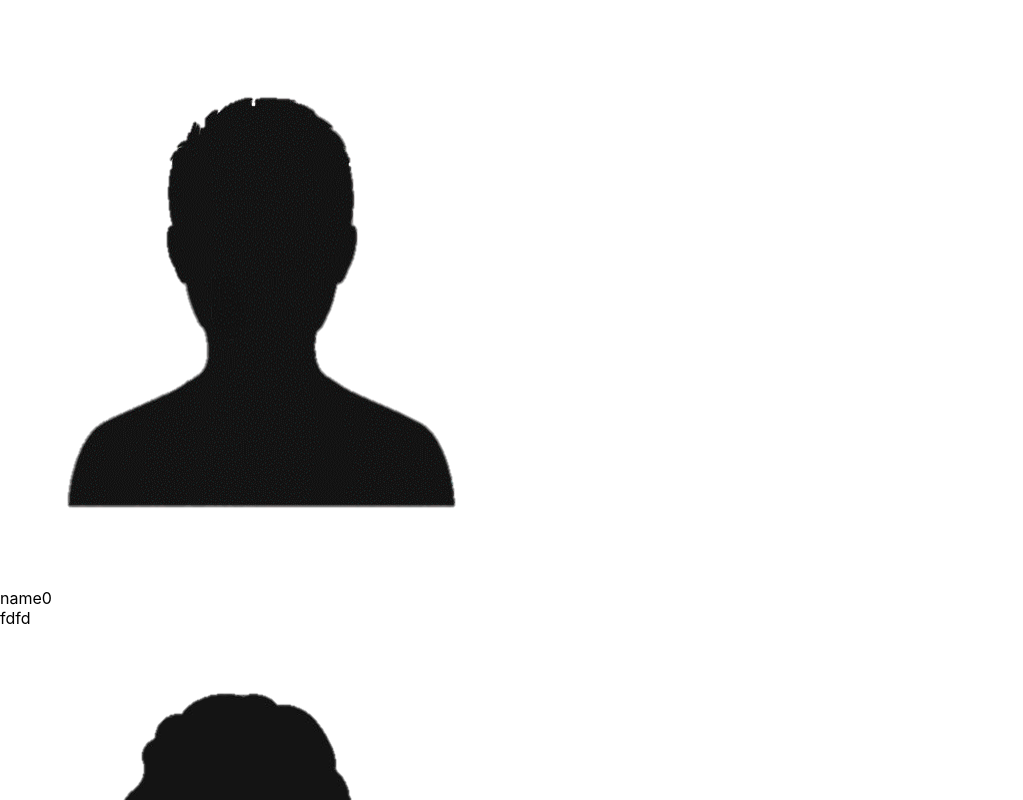
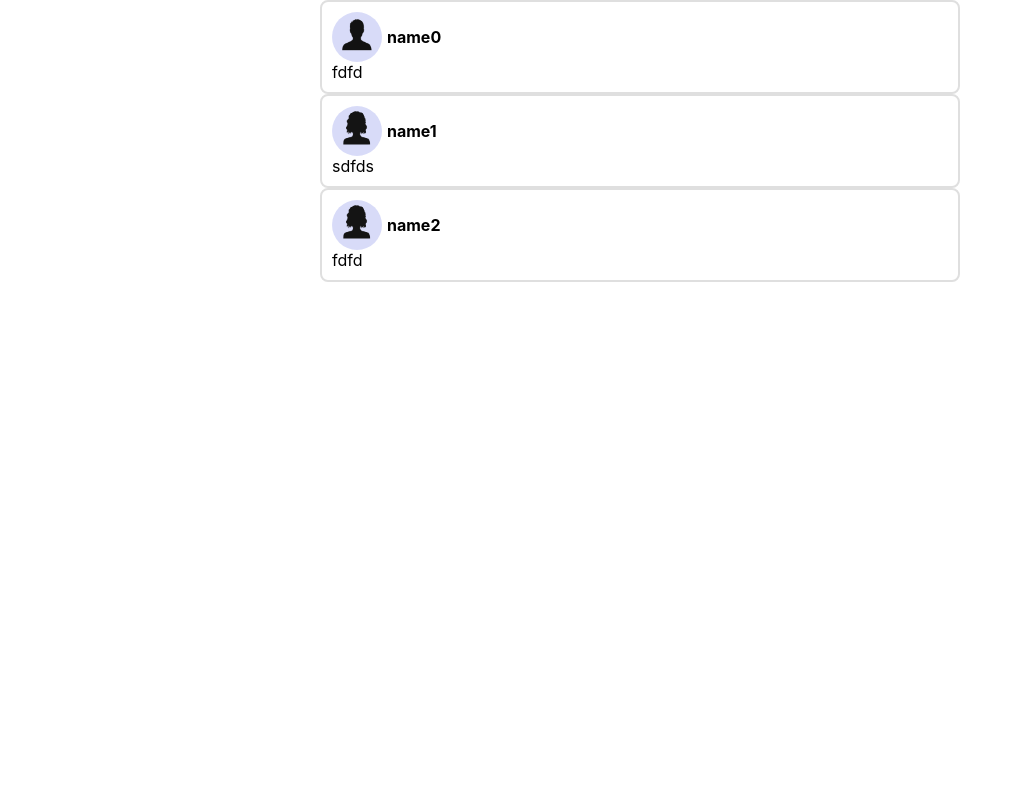
Before and after one commit to eliyahu119/mySocialNetworkFrontEnd, a React (Create React App) app: page / in a window 1280 px wide. Shown: the top 800 px of the page, without its empty margins (0-1023 px from the left). Built offline with nearby package versions, Linux system fonts and the light colour scheme.

Commit message:
added the css to the mainpage  and the tweets

```diff
--- a/src/App.css
+++ b/src/App.css
@@ -1,38 +1,50 @@
-.App {
-  text-align: center;
+
+:root {
+  --imgSize:50px;
+  --second-color: #ff7;
+}
+/*TODO NEED TO Edjust the text size to the size of the website*/
+.mainPage {
+  position: relative;
+  width: 50%;
+  left:25%; /*dont know why but hell yeah*/
+  /* background-color: #f3f3efad; */
+  word-wrap: break-word;
 }
 
-.App-logo {
-  height: 40vmin;
-  pointer-events: none;
+.Twit{
+  border:2px solid #dfdfdf ;
+  padding:10px;
+  border-radius: 8px;
+}
+.Twit:hover{
+  background-color:#f5f8fd;
+}
+.Name{
+  /* position: relative; */
+  display: inline-block;
+  /* left:55px; */
+  /* background-color: green; TODO DELETE   */
+  text-align: left;
+  font-weight:bold;
+  padding: 5px;
+  vertical-align: middle;
+
+
 }
 
-@media (prefers-reduced-motion: no-preference) {
-  .App-logo {
-    animation: App-logo-spin infinite 20s linear;
-  }
+.imagediv{
+  display: inline-block;
+  background-color: #4251db34;
+  border-radius: 50%;
+  width:50px;
+  height: 50px;
+  vertical-align: middle;
 }
-
-.App-header {
-  background-color: #282c34;
-  min-height: 100vh;
+.imageSource{
   display: flex;
-  flex-direction: column;
-  align-items: center;
-  justify-content: center;
-  font-size: calc(10px + 2vmin);
-  color: white;
+  margin-left: auto;
+  margin-right: auto;
+  max-width: 80%;
+  max-height: 100%;
 }
-
-.App-link {
-  color: #61dafb;
-}
-
-@keyframes App-logo-spin {
-  from {
-    transform: rotate(0deg);
-  }
-  to {
-    transform: rotate(360deg);
-  }
-}
```
